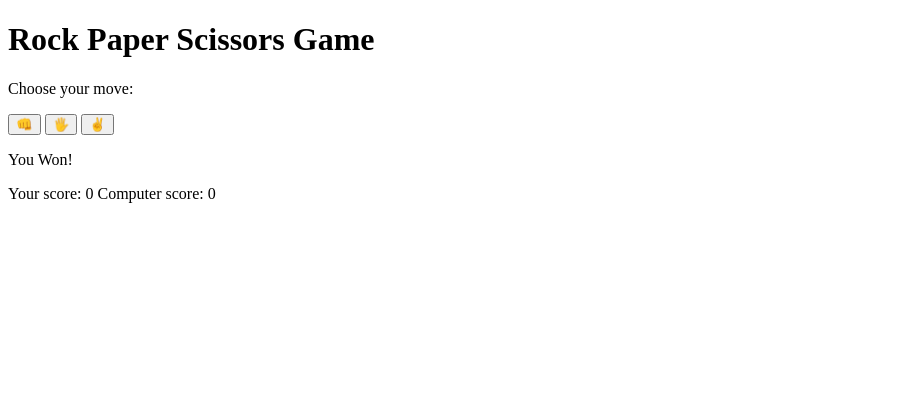
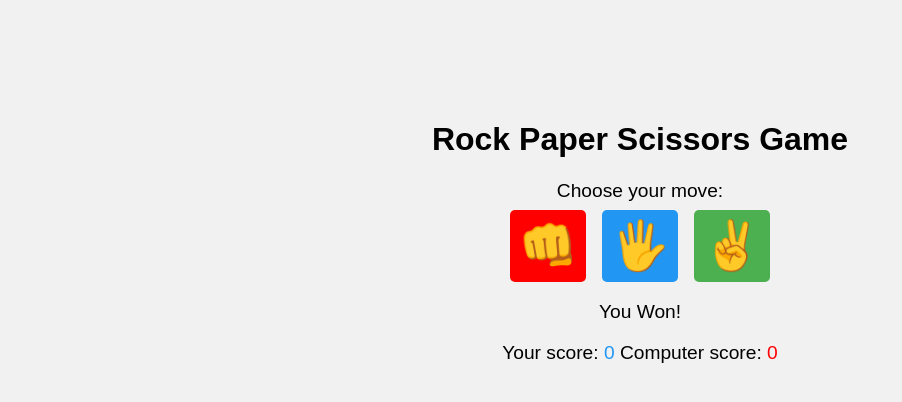
Before and after one commit to MalikUmaru/basic_calculator, a plain HTML site: page index.html in a window 1280 px wide. Shown: the whole page, without its empty margins (0-902 px from the left). Drawn offline with Linux system fonts and the light colour scheme.

Commit message:
second commit

```diff
--- a/index.html
+++ b/index.html
@@ -5,6 +5,7 @@
     <meta http-equiv="X-UA-Compatible" content="IE=edge">
     <meta name="viewport" content="width=device-width, initial-scale=1.0">
     <title>Rock Paper Scissors Game</title>
+    <link rel="stylesheet" href="style.css">
 </head>
 <body>
 
@@ -20,5 +21,6 @@
         Your score: <span id="user-score">0</span>
         Computer score: <span id="computer-score">0</span>
     </p>
+    <script src="index.js"></script>
 </body>
 </html>
--- /dev/null
+++ b/index.js
@@ -0,0 +1,7 @@
+const buttons = document.querySelectorAll('button');
+
+buttons.forEach(button =>{
+    button.addEventListener('click', () => {
+        console.log('You clicked me!', button.id);
+    });
+});
--- /dev/null
+++ b/style.css
@@ -0,0 +1,57 @@
+body{
+    background-color: #f1f1f1;
+    font-family: Arial, Helvetica, sans-serif;
+    margin: 0;
+    padding: 0;
+}
+
+h1{
+    font-size: 2rem;
+    text-align: center;
+    padding-top: 100px;
+}
+
+p{
+    font-size: 1.2rem;
+    text-align: center;
+    margin-bottom: .5rem;
+}
+
+.buttons{
+    display: flex;
+    justify-content: center;
+}
+
+button{
+    border: none;
+    font-size: 3rem;
+    margin: 0 0.5rem;
+    padding: .5rem;
+    cursor: pointer;
+    border-radius: 5px;
+    transition: all .3s ease-in-out;
+}
+
+button:hover{
+    opacity: .7;
+}
+
+#rock{
+    background-color: #ff0000;
+}
+
+#paper{
+    background-color: #2196f3;
+}
+
+#scissors{
+    background-color: #4caf50;
+}
+
+#user-score{
+    color: #2196f3;
+}
+
+#computer-score{
+    color: #ff0000;
+}
```
